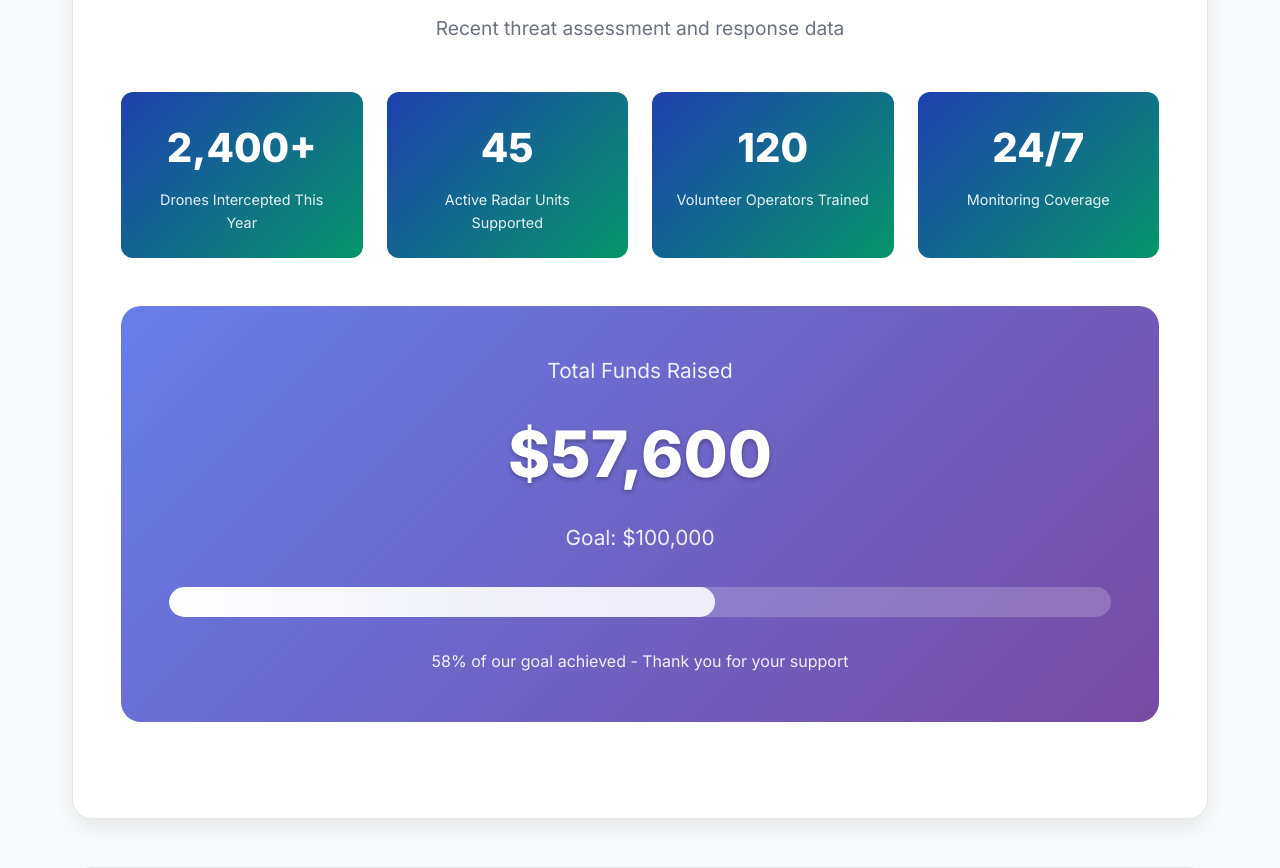
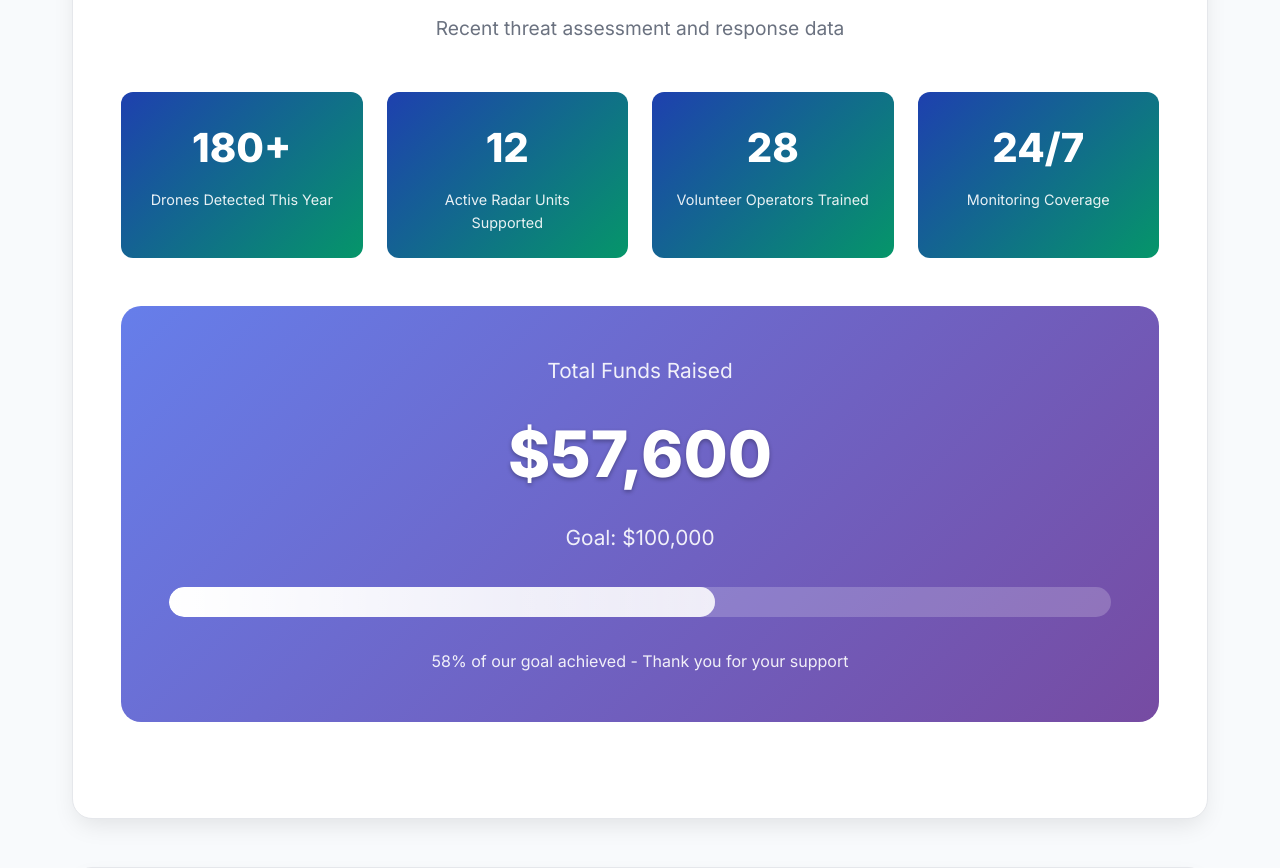
Before and after one commit to SacredPath/sky-shield-fund, a plain HTML site: page index.html in a window 1280 px wide. Shown: the part 866-1734 px from the top of the page. Drawn offline with Linux system fonts and the light colour scheme.

Commit message:
Update statistics to use realistic figures: 180+ drones detected, 12 radar units, 28 volunteers

```diff
--- a/index.html
+++ b/index.html
@@ -895,15 +895,15 @@
 
         <div class="stats-grid">
           <div class="stat-item">
-            <div class="stat-number">2,400+</div>
-            <div class="stat-label">Drones Intercepted This Year</div>
+            <div class="stat-number">180+</div>
+            <div class="stat-label">Drones Detected This Year</div>
           </div>
           <div class="stat-item">
-            <div class="stat-number">45</div>
+            <div class="stat-number">12</div>
             <div class="stat-label">Active Radar Units Supported</div>
           </div>
           <div class="stat-item">
-            <div class="stat-number">120</div>
+            <div class="stat-number">28</div>
             <div class="stat-label">Volunteer Operators Trained</div>
           </div>
           <div class="stat-item">
```
